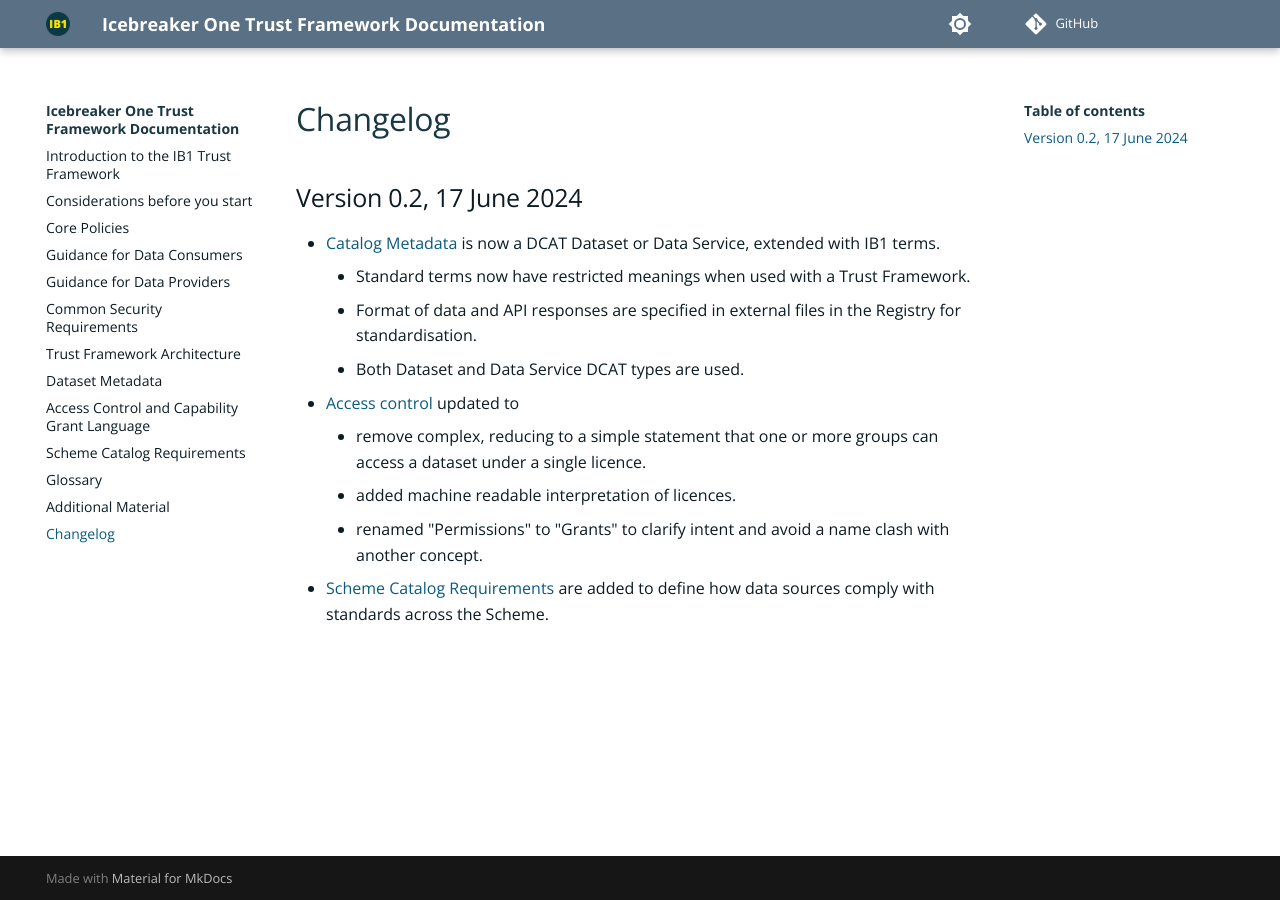
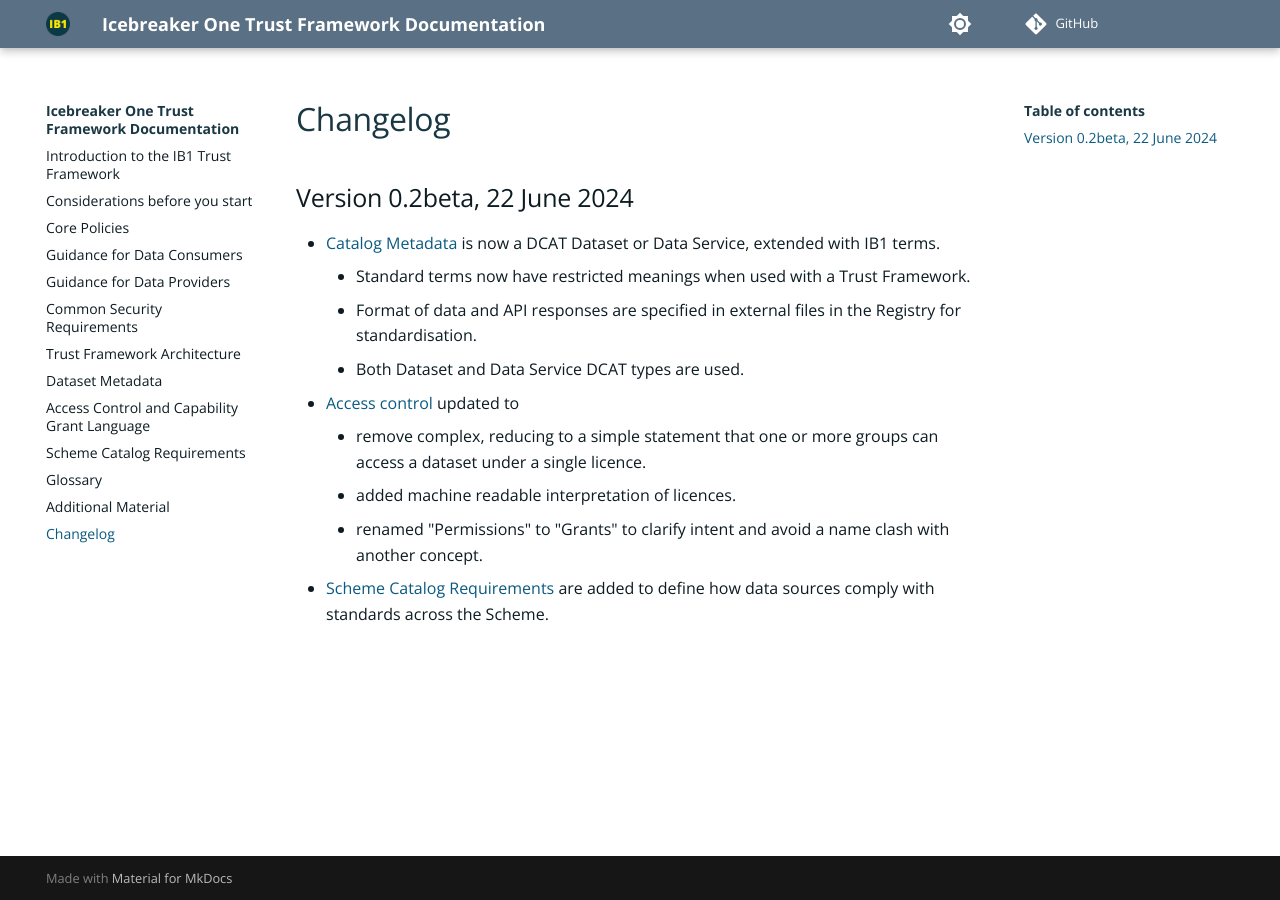
Before and after one commit to icebreakerone/ib1-technical-docs, an MkDocs documentation site: the page built from docs/changelog.md, in a window 1280 px wide. Built offline with MkDocs 1.6.1 and Material for MkDocs 9.7.7, drawn with Linux system fonts in a browser that asks for light colours; plug-ins that fetch from the network failed and are left out; comment, search, counter and statistics services are not loaded; the version menu is left out.

Commit message:
Version number and date

```diff
--- a/docs/changelog.md
+++ b/docs/changelog.md
@@ -1,7 +1,7 @@
 
 # Changelog
 
-## Version 0.2, 17 June 2024
+## Version 0.2beta, 22 June 2024
 
 * [Catalog Metadata](metadata.md) is now a DCAT Dataset or Data Service, extended with IB1 terms.
 	* Standard terms now have restricted meanings when used with a Trust Framework.
```
